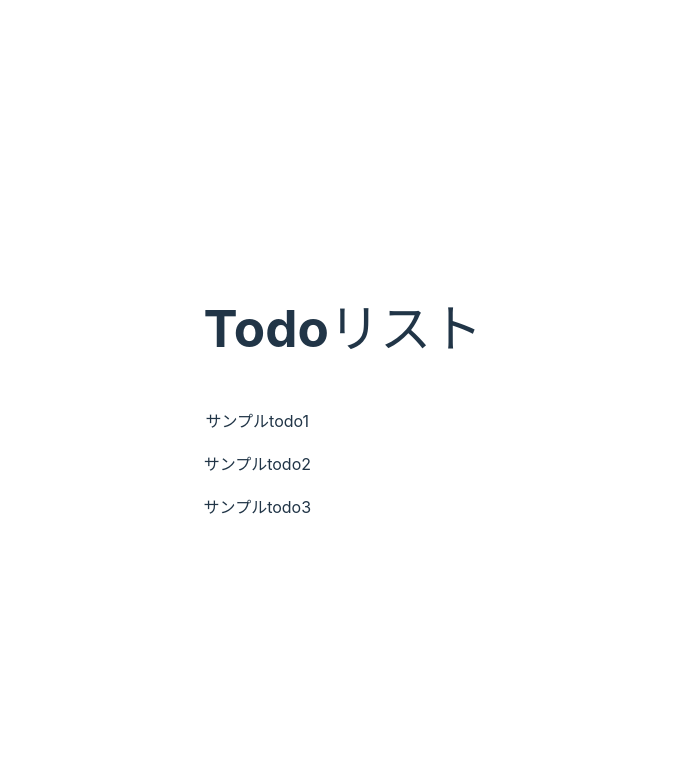
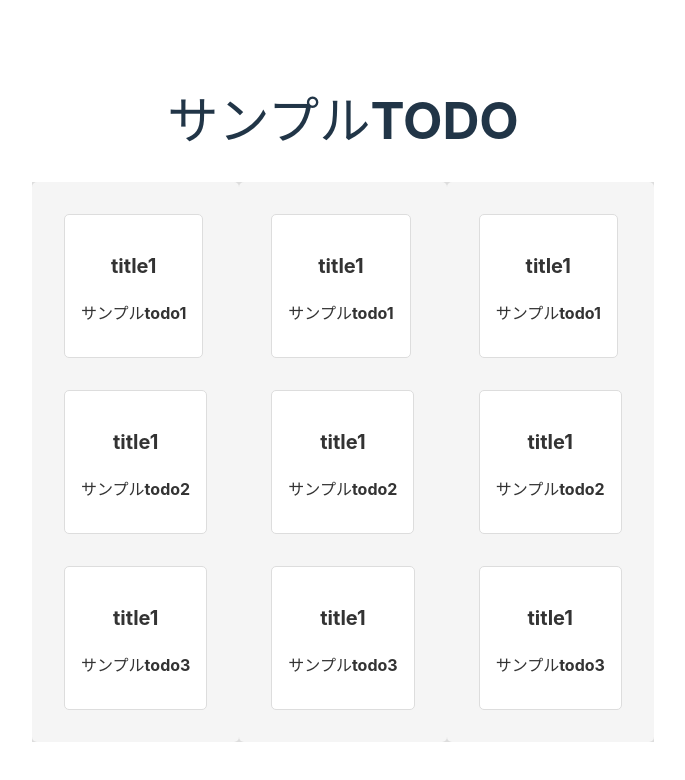
Before and after one commit to hiro7392/frontend_test, a React (Vite) app: page / in a window 1280 px wide. Shown: the top 780 px of the page, without its empty margins (297-982 px from the left). Built offline with nearby package versions, Linux system fonts and the light colour scheme.

Commit message:
chatGPTで適当にCSSをつける

```diff
--- a/package.json
+++ b/package.json
@@ -11,6 +11,7 @@
     "preview": "vite preview"
   },
   "dependencies": {
+    "@material-ui/core": "^4.12.4",
     "jest": "^28.0.0",
     "react": "^18.2.0",
     "react-dom": "^18.2.0",
--- a/src/App.tsx
+++ b/src/App.tsx
@@ -2,36 +2,12 @@ import { useState } from 'react'
 import reactLogo from './assets/react.svg'
 import viteLogo from '/vite.svg'
 import './App.css'
-import { ShowTodoPage } from './components/pages/showTodoPage'
+import UserTaskPage from './components/pages/UserTaskPage'
 
 function App() {
-  const [count, setCount] = useState(0)
-
   return (
-    <>
-      {/* <div>
-        <a href="https://vitejs.dev" target="_blank">
-          <img src={viteLogo} className="logo" alt="Vite logo" />
-        </a>
-        <a href="https://react.dev" target="_blank">
-          <img src={reactLogo} className="logo react" alt="React logo" />
-        </a>
-      </div>
-      <h1>Vite + React</h1>
-      <div className="card">
-        <button onClick={() => setCount((count) => count + 1)}>
-          count is {count}
-        </button>
-        <p>
-          Edit <code>src/App.tsx</code> and save to test HMR
-        </p>
-      </div>
-      <p className="read-the-docs">
-        Click on the Vite and React logos to learn more
-      </p> */}
-      <ShowTodoPage/>
-    </>
-  )
+    <UserTaskPage/>
+  );
 }
 
 export default App
--- a/src/components/molecules/TaskCard.tsx
+++ b/src/components/molecules/TaskCard.tsx
@@ -1,13 +1,41 @@
+import { makeStyles } from "@material-ui/core";
 import { Task } from "../../domain/task";
+
+
+const useStyles = makeStyles({
+    card: {
+      borderRadius: '5px',
+      margin: '1em',
+      padding: '1em',
+      backgroundColor: '#fff',
+      border: '1px solid #ddd',
+      '&:hover': {
+        borderColor: '#888',
+        border:"bold",
+      },
+    },
+    title: {
+      fontSize: '1.25em',
+      fontWeight: 'bold',
+      color: '#333',
+    },
+    description: {
+      fontSize: '1em',
+      fontWeight: 'bold',
+      color: '#333',
+    },
+  });
 
 type  TaskCardProps={
     task:Task;
 };
+
 const TaskCard:React.FC<TaskCardProps>=({task})=>{
+    const classes=useStyles();
     return(
-        <div className="task-card">
-            <h3 className="task-title">{task.title}</h3>
-            <p className="task-description">{task.content}</p>
+        <div className={classes.card}>
+            <h3 className={classes.title}>{task.title}</h3>
+            <p className={classes.description}>{task.content}</p>
         </div>
     );
 };
--- a/src/components/organisms/TaskLists.tsx
+++ b/src/components/organisms/TaskLists.tsx
@@ -1,38 +1,30 @@
+import { makeStyles } from "@material-ui/core";
 import { Task } from "../../domain/task"
 import TaskCard from "../molecules/TaskCard";
-import styled from 'styled-components';
+
 type TaskListsProps={
     tasks:Task[];
 };
-const TaskListContainer = styled.div`
-  display: flex;
-  flex-direction: column;
-  align-items: start;
-`;
+const useStyles = makeStyles({
+    list: {
+      display: 'flex',
+      flexDirection: 'column',
+      alignItems: 'start',
+      backgroundColor: '#f5f5f5',
+      padding: '1em',
+      borderRadius: '5px',
+    },
+  });
+
 export const TaskList:React.FC<TaskListsProps>=({tasks})=>{
 
+    const classes=useStyles();
     return(
-        // {
-        //     todos.map((todo:Todo,index)=>{
-        //         return(
-        //             <div style={todoStyles}>
-        //                 <h3>id:{todo.id}</h3>
-        //                 <h3>content:{todo.content}</h3>
-        //                 <h3>updated_at:{todo.updated_at}</h3>
-        //             </div>
-        //         );
-        //     })
-        // }
-        <TaskListContainer>
-            <div className="task-list">
-            {
-                tasks.map((task)=>(
+            <div className={classes.list}>
+            {tasks.map((task)=>(
                     <TaskCard task={task}/>
-                ))
-            }
+            ))}
             </div>
-        </TaskListContainer>
-
     );
 };
 
--- /dev/null
+++ b/src/components/pages/UserTaskPage.tsx
@@ -0,0 +1,22 @@
+import { useState } from "react"
+import { DummyTodos } from "../../mocks/sampleTodos";
+import TaskListTemplate from "../templates/UserTaskTemplate";
+import TaskList from "../organisms/TaskLists";
+import { Task } from "../../domain/task";
+
+const todoStyles={
+    backgroundColor:"rgb(200,200,200)",
+    testAlign:"left",
+}
+export const UserTaskPage:React.FC=()=>{
+    const [todos,setTodos]=useState<Task[]>(DummyTodos);
+    return(
+        <div>
+            <h1>サンプルTODO</h1>
+            <TaskListTemplate>
+                <TaskList tasks={todos} />
+            </TaskListTemplate>
+        </div>
+    )
+}
+export default UserTaskPage;
--- a/src/components/pages/showTodoPage.tsx
+++ /dev/null
@@ -1,17 +0,0 @@
-import { useState } from "react"
-import { Todo } from "../../domain/task"
-import { DummyTodos } from "../../mocks/sampleTodos";
-import { UserTaskLists } from "../templates/UserTaskLists";
-
-const todoStyles={
-    backgroundColor:"rgb(200,200,200)",
-    testAlign:"left",
-}
-export const ShowTodoPage=()=>{
-    const [todos,setTodos]=useState<Todo[]>(DummyTodos);
-    return(
-        <div>
-            <UserTaskLists/>
-        </div>
-    )
-}
--- a/src/components/templates/UserTaskLists.tsx
+++ /dev/null
@@ -1,15 +0,0 @@
-import { DummyTodos } from "../../mocks/sampleTodos"
-import TaskList from "../organisms/TaskLists"
-
-export const UserTaskLists=()=>{
-
-    return(
-        <div>
-            <h1>
-                Todoリスト
-            </h1>
-            <TaskList tasks={DummyTodos}/>
-        </div>
-
-    )
-}
--- /dev/null
+++ b/src/components/templates/UserTaskTemplate.tsx
@@ -0,0 +1,30 @@
+import { makeStyles } from "@material-ui/core";
+
+
+const useStyles = makeStyles({
+    container: {
+      display: 'flex',
+      justifyContent: 'center',
+      alignItems: 'center',
+
+      backgroundColor: '#ddd',
+    },
+  });
+
+type TaskListTemplateProps = {
+children: React.ReactNode;
+};
+
+export const TaskListTemplate:React.FC<TaskListTemplateProps>=({children})=>{
+
+    const classes=useStyles();
+    return(
+        <div className={classes.container}>
+            {children}
+            {children}
+            {children}
+        </div>
+    );
+}
+
+export default TaskListTemplate
--- a/src/mocks/sampleTodos.ts
+++ b/src/mocks/sampleTodos.ts
@@ -1,7 +1,8 @@
-import { Todo } from "../domain/task"
-export const DummyTodos:Todo[]=[
+import { Task } from "../domain/task"
+export const DummyTodos:Task[]=[
     {
         id:"xxxx",
+        title:"title1",
         content:"サンプルtodo1",
         created_at:"2023-05-05",
         updated_at:"2023-05-06",
@@ -9,6 +10,7 @@ export const DummyTodos:Todo[]=[
     },
     {
         id:"xxxx",
+        title:"title1",
         content:"サンプルtodo2",
         created_at:"2023-05-05",
         updated_at:"2023-05-06",
@@ -16,6 +18,7 @@ export const DummyTodos:Todo[]=[
     },
     {
         id:"xxxx",
+        title:"title1",
         content:"サンプルtodo3",
         created_at:"2023-05-05",
         updated_at:"2023-05-06",
```
Also changed, not shown: 1 other file (tests, documents, lock files or other folders).
